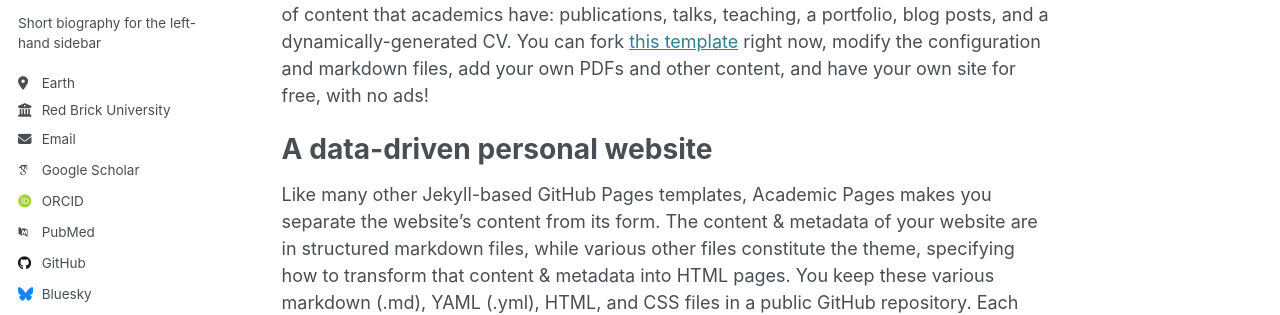
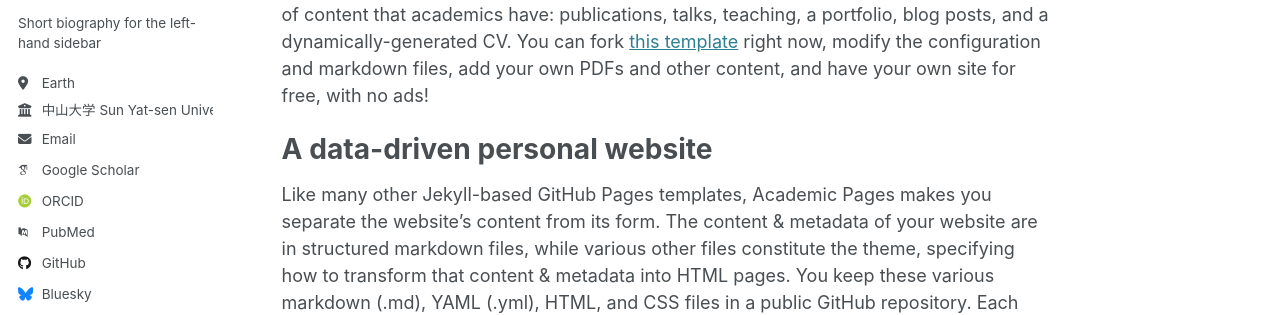
Before and after one commit to liuyming/liuyming.github.io, a Jekyll site: the page built from _pages/about.md, in a window 1280 px wide. Shown: the part 310-625 px from the top of the page. Built offline with Jekyll 4.4.1, drawn with Linux system fonts in a browser that asks for light colours; some web fonts are replaced.

Commit message:
Update _config.yml

```diff
--- a/_config.yml
+++ b/_config.yml
@@ -27,7 +27,7 @@ author:
   pronouns         : # example: "she/her"
   bio              : "Short biography for the left-hand sidebar"
   location         : "Earth"
-  employer         : "Red Brick University"
+  employer         : "中山大学 Sun Yat-sen University University"
   uri              : # URL
   email            : "none@example.org"
 
```
